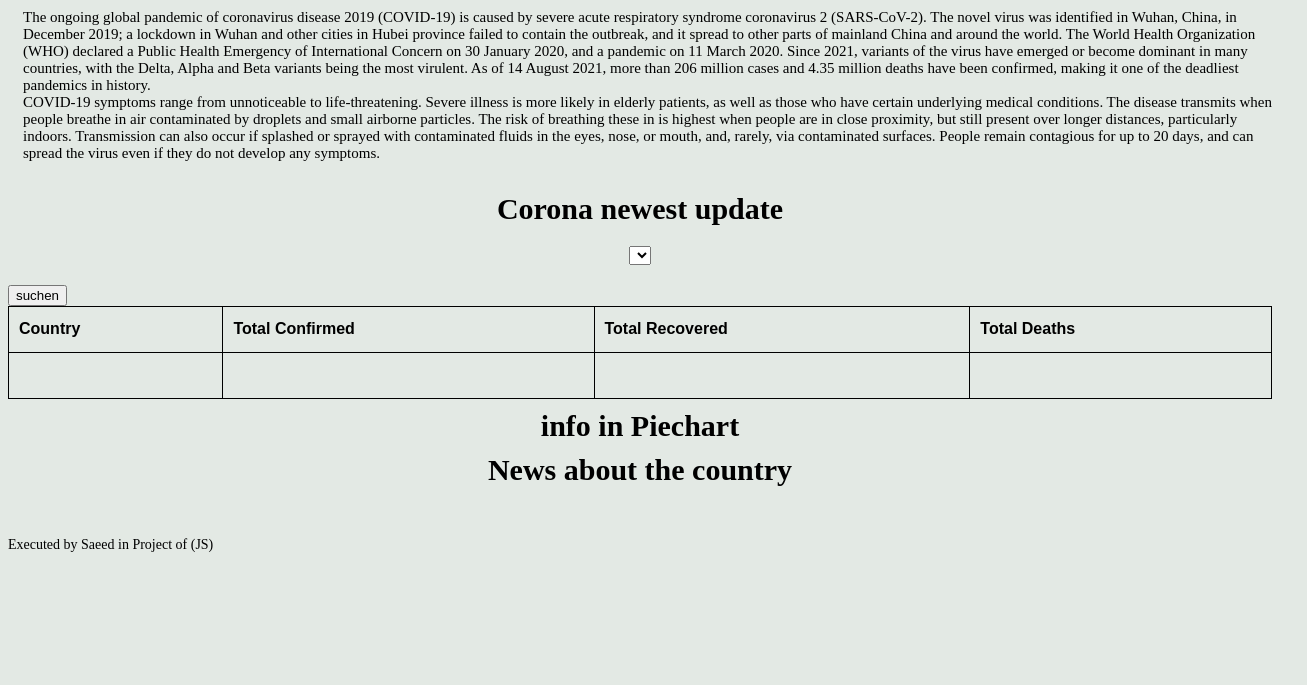
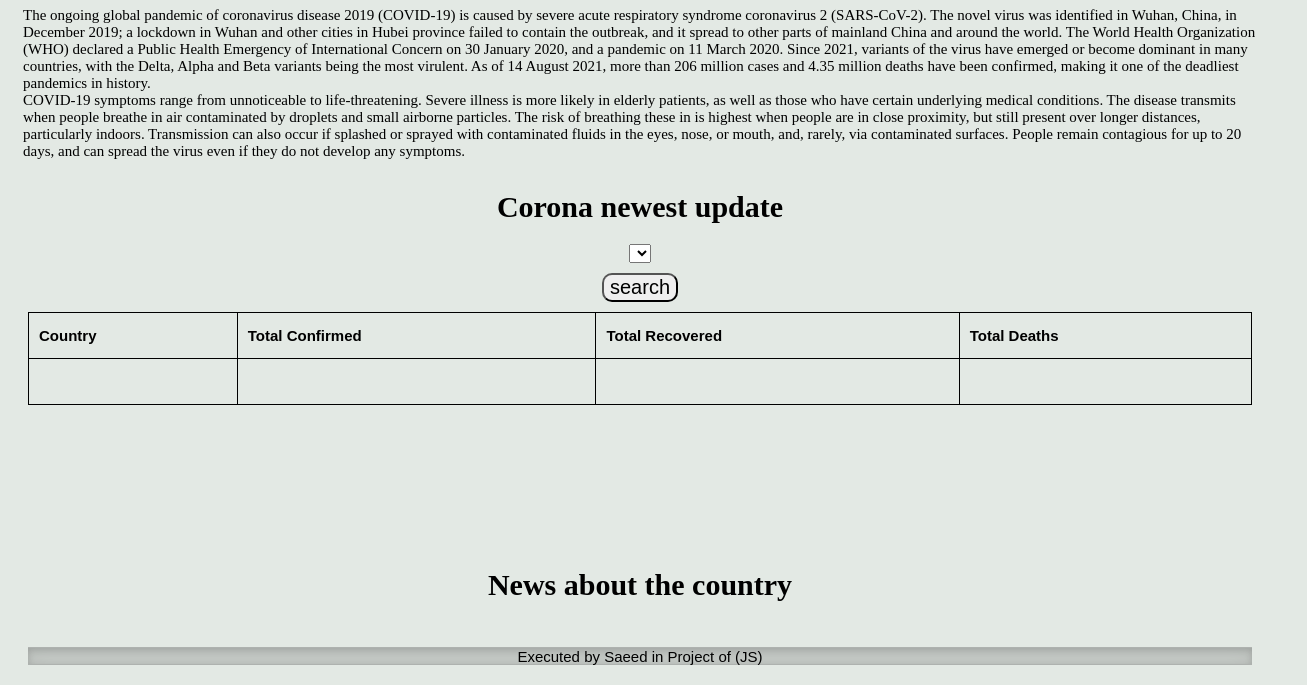
Before and after one commit to sasaf001/HelloWorls, a plain HTML site: page index.html in a window 1280 px wide. Shown: the part 578-1263 px from the top of the page, 1307 px wide, since content can reach past the window. Before the commit the page ends 1141 px from the top, so only its background shows below. Drawn offline with nearby package versions, Linux system fonts and the light colour scheme; no server answers.

Commit message:
new API is added

```diff
--- a/Style.css
+++ b/Style.css
@@ -23,6 +23,7 @@ h2 {
 #menu {
     width: 100%;
     border: none;
+    background-color: rgb(199, 184, 184);
 }
 
 #menuList {
@@ -30,7 +31,6 @@ h2 {
     font-family: Impact, Haettenschweiler, 'Arial Narrow Bold', sans-serif;
     display: inline-flex;
     float: left;
-    border: 1px solid white;
 }
 
 h3 {
@@ -57,8 +57,6 @@ h4 {
 p {
     font-family: 'Times New Roman', Times, serif;
     font-size: 15px;
-    width: 100%;
-    height: auto;
     text-align: left;
     padding: 15px;
 }
@@ -85,12 +83,12 @@ th {
     border-collapse: collapse;
 }
 
-footer {
-    font-family: 'Times New Roman', Times, serif;
-    text-align: left;
-    font-size: 14px;
-    margin-top: 10px;
-    margin-bottom: 10px;
+.b {
+    height: 1rem;
+    background-color: rgba(0, 0, 0, .1);
+    border: solid rgba(0, 0, 0, .15);
+    border-width: 1px 0;
+    box-shadow: inset 0 .5em 1.5em rgba(0, 0, 0, .1), inset 0 .125em .5em rgba(0, 0, 0, .15);
 }
 
 .select {
@@ -101,9 +99,23 @@ footer {
 }
 
 #datum {
-    width: 100%;
     height: auto;
     font-size: 15px;
     text-align: right;
     margin: 5px;
 }
+
+#suchCountry {
+    font-family: Arial, Helvetica, sans-serif;
+    font-size: 20px;
+    text-align: center;
+    border-radius: 10px;
+    margin-top: 10px;
+    margin-bottom: 10px;
+}
+
+.chart {
+    width: 100%;
+    max-width: 600px;
+    margin: auto;
+}
--- a/index.html
+++ b/index.html
@@ -35,11 +35,10 @@
     <h3>Corona newest update </h3>
     <div class="select">
         <select name="country" id="countries">Select Country</select>
-    </div>
-    </div>
+
         <div class="ip">
 
-        <button id="suchCountry">suchen</button>
+            <button id="suchCountry">search</button>
             <div class="table">
                 <table class="ip">
                     <thead>
@@ -62,16 +61,18 @@
             </div>
 
         </div>
-    <h4>info in Piechart</h4>
+
+        <div class="chart"><canvas id="myChart"></canvas></div>
         <div></div>
 
         <h4>News about the country</h4>
 
 
         <p id="datum"></p>
-    <footer>Executed by Saeed in Project of (JS)</footer>
+        <footer class="b">Executed by Saeed in Project of (JS)</footer>
         <script src="https://ajax.googleapis.com/ajax/libs/jquery/3.5.1/jquery.min.js"></script>
-
+        <script src="https://unpkg.com/axios/dist/axios.min.js"></script>
+        <script src="https://cdnjs.cloudflare.com/ajax/libs/Chart.js/2.9.4/Chart.js"></script>
         <script src="index.js"></script>
 </body>
 
--- a/index.js
+++ b/index.js
@@ -1,20 +1,26 @@
 /*document.addEventListener('DOMContentLoaded', () => {
     const selectDrop = document.getElementById('countries');
+
     fetch('https://api.covid19api.com/summary')
         .then(response => {
             return response.json();
         }).then(data => {
             console.log(data);
             let output = "";
+
             data.Countries.forEach(country => {
                 output += `<option value=${country.Country}>${country.Country}</option>`;
+
             })
-            selectDrop.innerHTML = output;
-        }).catch(err => {
-            console.log(err)
         })
+    selectDrop.innerHTML = output;
+})
 
+.catch(err => {
+    console.log(err)
 })
+
+
 var selectland = document.getElementById('countries');
 var submitbtn = document.getElementById('suchCountry');
 
@@ -25,23 +31,75 @@ submitbtn.onclick = function() {
     document.getElementById("heil").innerHTML = "2";
     document.getElementById("tod").innerHTML = "3";
 }
+let n = data.Countries.TotalConfirmed;
+console.log(n);*/
+
+
+var myHeaders = new Headers();
+myHeaders.append("x-rapidapi-host", "covid-19-coronavirus-statistics.p.rapidapi.com");
+myHeaders.append("x-rapidapi-key", "fc2160d35amsh279ce92aef9439fp1d6d32jsned4ac5acd398");
+
+var requestOptions = {
+    method: 'GET',
+    headers: myHeaders,
+    redirect: 'follow'
+};
+document.addEventListener('DOMContentLoaded', () => {
+    const selectDrop = document.getElementById('countries');
+    fetch("https://covid-19-coronavirus-statistics.p.rapidapi.com/v1/stats?=", requestOptions)
+
+    .then(response => {
+            return response.json();
+
+        })
+        .then(data => {
+            console.log(data);
+            let output = "";
+            data.covid19Stats.forEach(country => {
+                output += `<option value=${country.country}>${country.country}</option>`;
+            })
+        })
+    selectDrop.innerHTML = output;
+})
+
+.catch(error => console.log('error', error));
+
+
+
+
+
+
+
+var xValues = ["TotalConfirmed", "Totalrecovered", "TotalDeaths"];
+var yValues = [55, 49, 44];
+var barColors = [
+    "#2b5797",
+    "#00aba9",
+    "#b91d47"
+];
+//update az tarighe data table
+const chart = new Chart("myChart", {
+
+    type: "pie",
+    data: {
+        labels: xValues,
+        datasets: [{
+            backgroundColor: barColors,
+            data: yValues
+        }]
+    },
+    options: {
+        title: {
+            display: true,
+            text: "Statistics of Corona on Pie Chart"
+
+        }
+    }
+});
+
+
+
 
 
 const tarikh = new Date();
-document.getElementById("datum").innerHTML = tarikh.toDateString();*/
-fetch("https://covid-193.p.rapidapi.com/countries", {
-        "method": "GET",
-        "headers": {
-            "x-rapidapi-host": "covid-193.p.rapidapi.com",
-            "x-rapidapi-key": "fc2160d35amsh279ce92aef9439fp1d6d32jsned4ac5acd398"
-        }
-    })
-    .then(response => {
-        console.log(response);
-    })
-    .then({
-
-    })
-    .catch(err => {
-        console.error(err);
-    });
+document.getElementById("datum").innerHTML = tarikh.toDateString();
```
Lines whose indentation alone changed are shown as unchanged.
